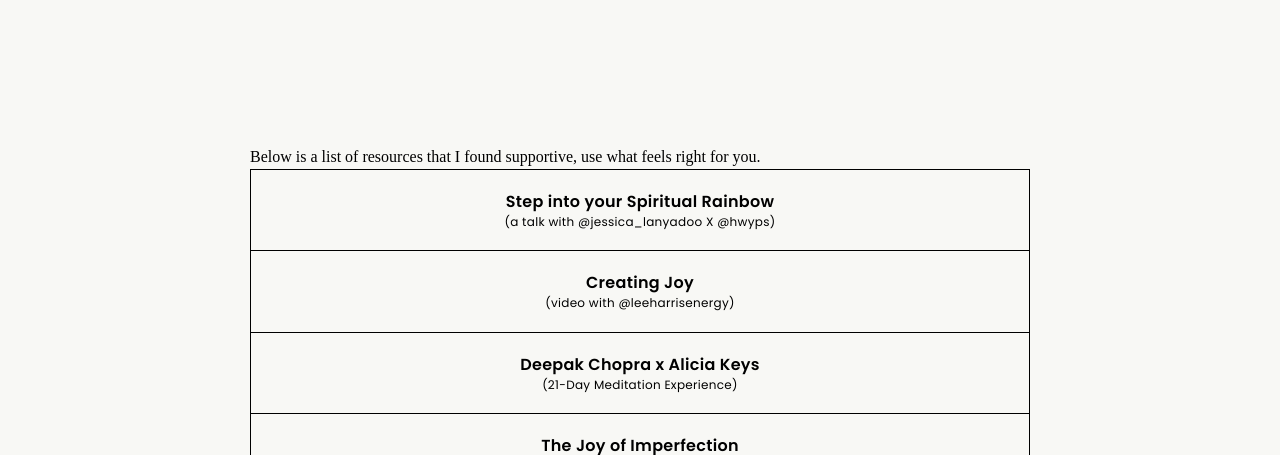
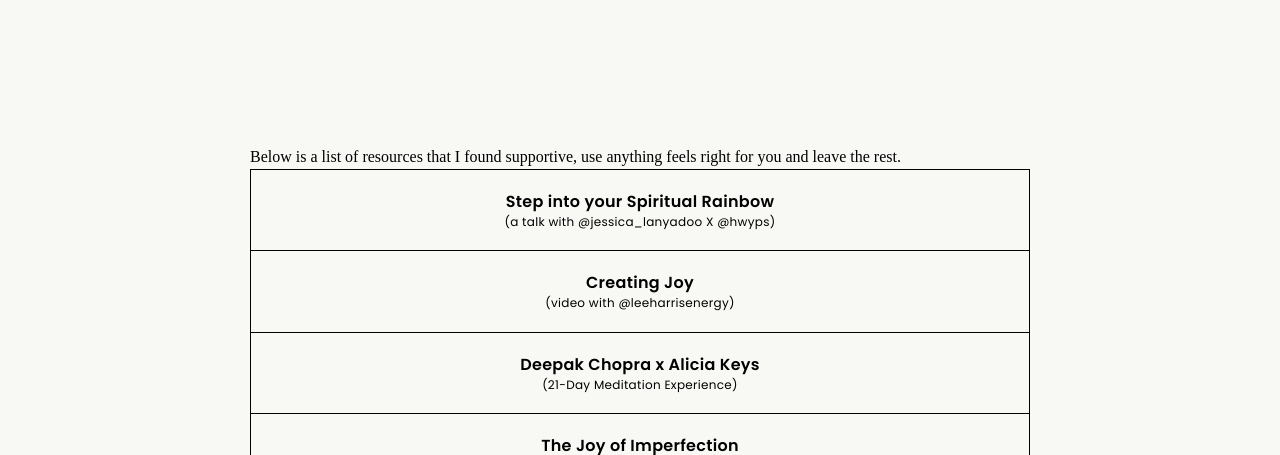
Before and after one commit to janellucia/virtual-assistant, a Gatsby site: page /links-nurture-your-activist in a window 1280 px wide. Shown: the part 335-790 px from the top of the page. Built offline with nearby package versions, Linux system fonts and the light colour scheme; Gatsby itself is replaced by a stand-in of ours; a web font is replaced by a local one.

Commit message:
nurture links

```diff
--- a/src/pages/links-nurture-your-activist.js
+++ b/src/pages/links-nurture-your-activist.js
@@ -19,7 +19,7 @@
       <section className="about-page">
         <div className="about-wrap links-wrap">
           <div className="fine-print">
-            <p>Below is a list of resources that I found supportive, use what feels right for you.</p>
+            <p>Below is a list of resources that I found supportive, use anything feels right for you and leave the rest.</p>
           </div>
           <div className="tabs">
             <div className="tab tab-paragraph">
```
